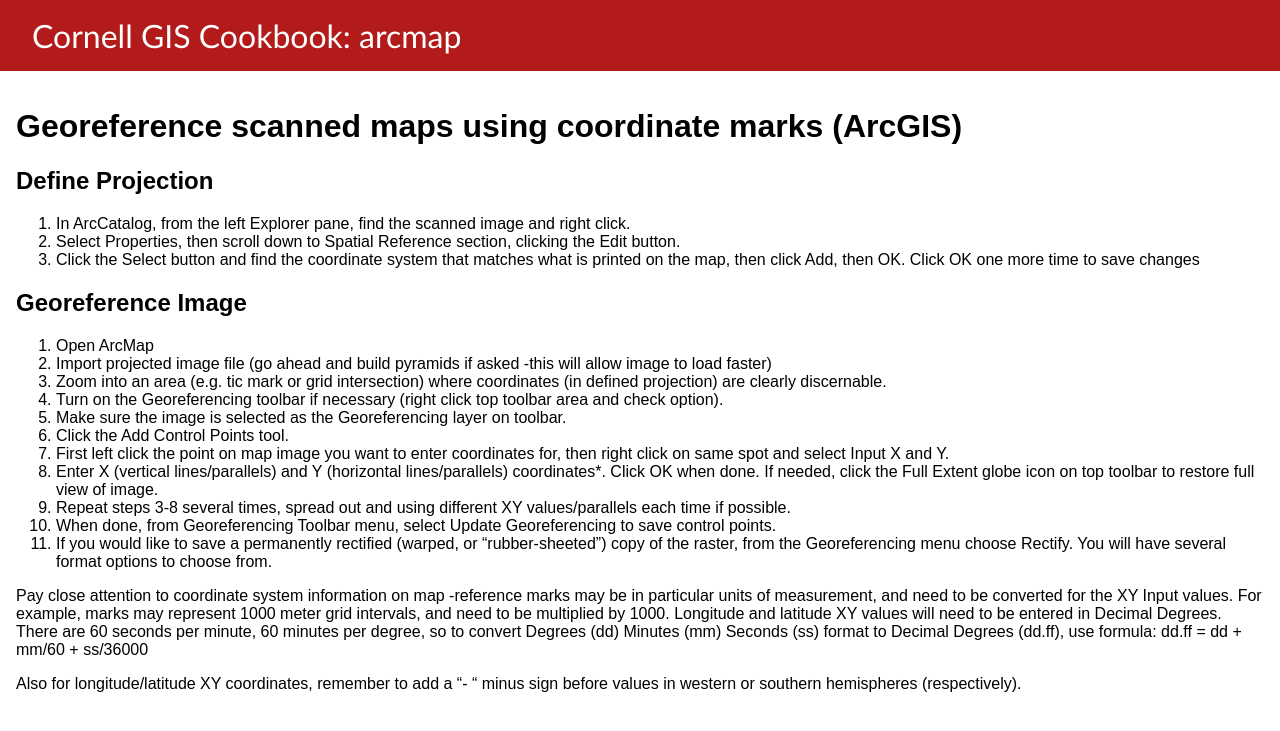
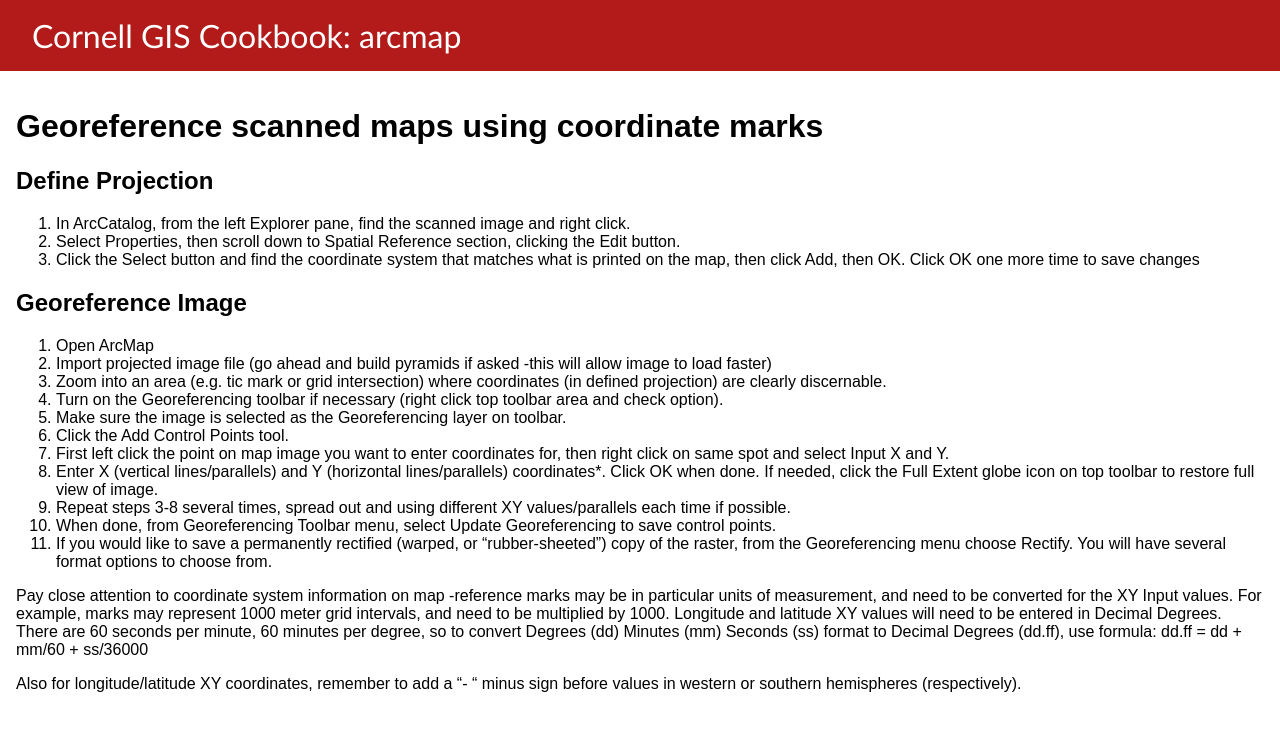
Before and after one commit to cornell-gis/gis-cookbook, a Jekyll site: the page built from arcmap/georeference-tick-marks.md, in a window 1280 px wide. Shown: the top 731 px of the page. Built offline with Jekyll 4.4.1, drawn with Linux system fonts in a browser that asks for light colours; our own code applies the rules of GitHub Pages for plain Markdown files.

Commit message:
Update georeference-tick-marks.md

```diff
--- a/arcmap/georeference-tick-marks.md
+++ b/arcmap/georeference-tick-marks.md
@@ -1,4 +1,4 @@
-# Georeference scanned maps using coordinate marks (ArcGIS)
+# Georeference scanned maps using coordinate marks
 
 ## Define Projection
 1. In ArcCatalog, from the left Explorer pane, find the scanned image and right click.
```
